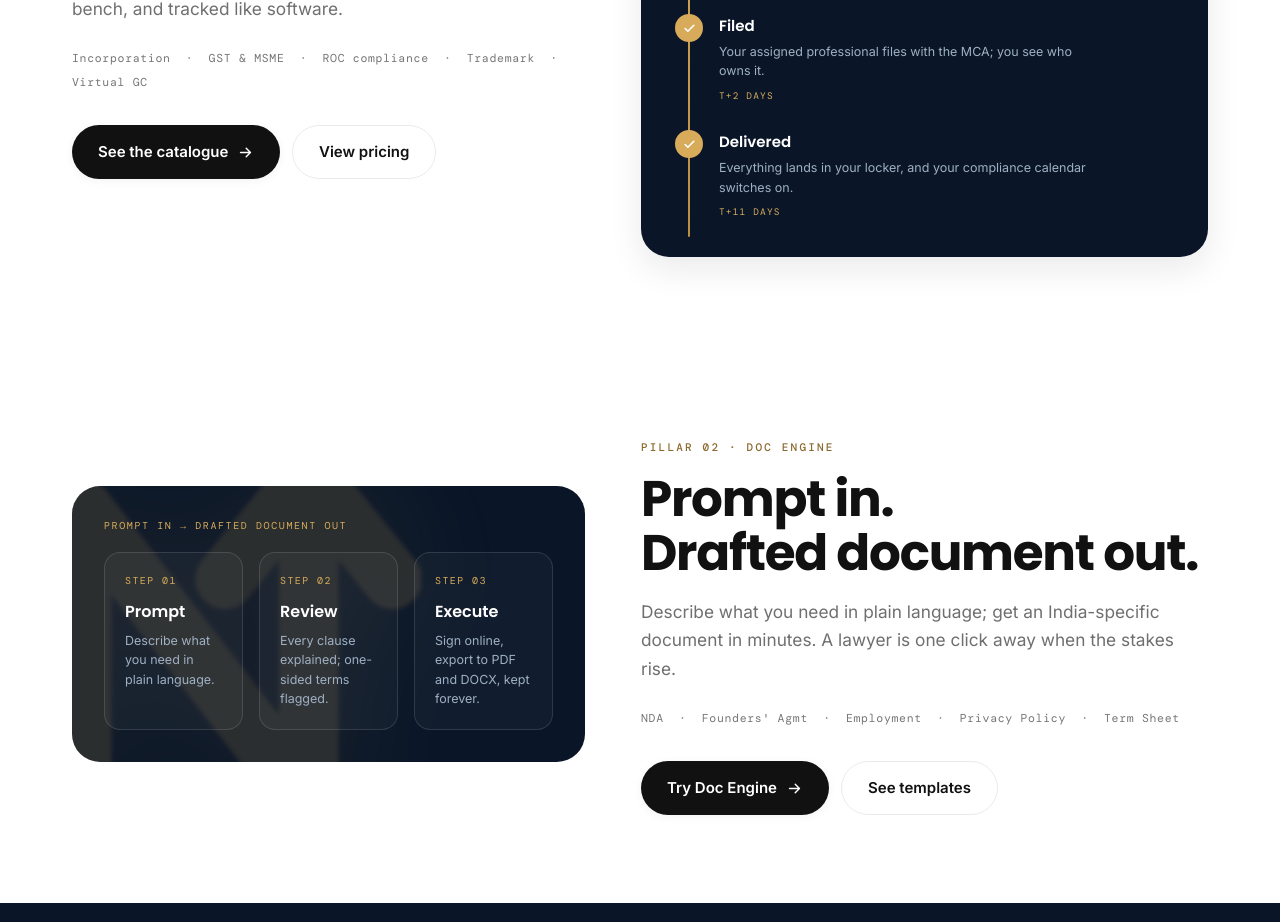
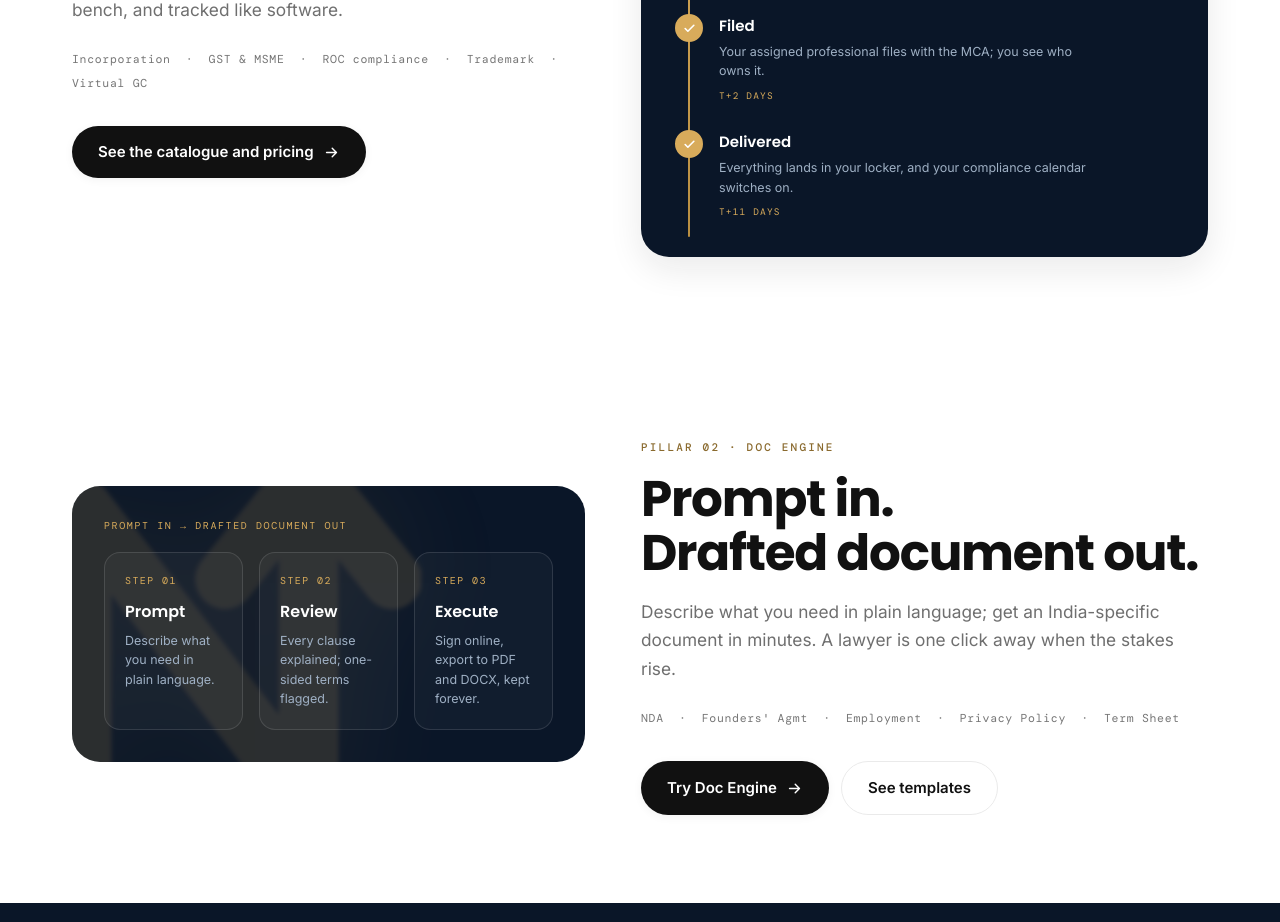
Before and after one commit to yash-sudo-dev/turn2law-site, a plain HTML site: page index.html in a window 1280 px wide. Shown: the part 2720-3642 px from the top of the page. Drawn offline with nearby package versions, Linux system fonts and the light colour scheme.

Commit message:
Legal Services section: merge the two duplicate buttons into one
'See the catalogue' and 'View pricing' both targeted the legal services
page; now a single primary button links to the pricing anchor.

```diff
--- a/index.html
+++ b/index.html
@@ -751,8 +751,7 @@ body.menu-open .mobile-menu{opacity:1;visibility:visible;pointer-events:auto;tra
         <p class="lede reveal in" style="--d:140ms">Legal, compliance, and IP work delivered by an in-house bench, and tracked like software.</p>
         <p class="spec reveal in" style="--d:200ms;margin-top:24px">Incorporation &nbsp;·&nbsp; GST &amp; MSME &nbsp;·&nbsp; ROC compliance &nbsp;·&nbsp; Trademark &nbsp;·&nbsp; Virtual GC</p>
         <div class="hero-ctas reveal in" style="--d:260ms;justify-content:flex-start;margin-top:30px">
-          <a href="/legal-services.html" class="btn btn-gold">See the catalogue<svg viewBox="0 0 24 24" fill="none" stroke="currentColor" stroke-width="2" stroke-linecap="round" stroke-linejoin="round"><path d="M5 12h14M13 6l6 6-6 6"></path></svg></a>
-          <a href="/legal-services.html#pricing" class="btn btn-ghost">View pricing</a>
+          <a href="/legal-services.html#pricing" class="btn btn-gold">See the catalogue and pricing<svg viewBox="0 0 24 24" fill="none" stroke="currentColor" stroke-width="2" stroke-linecap="round" stroke-linejoin="round"><path d="M5 12h14M13 6l6 6-6 6"></path></svg></a>
         </div>
       </div>
       <div class="reveal in" style="--d:160ms">
```
